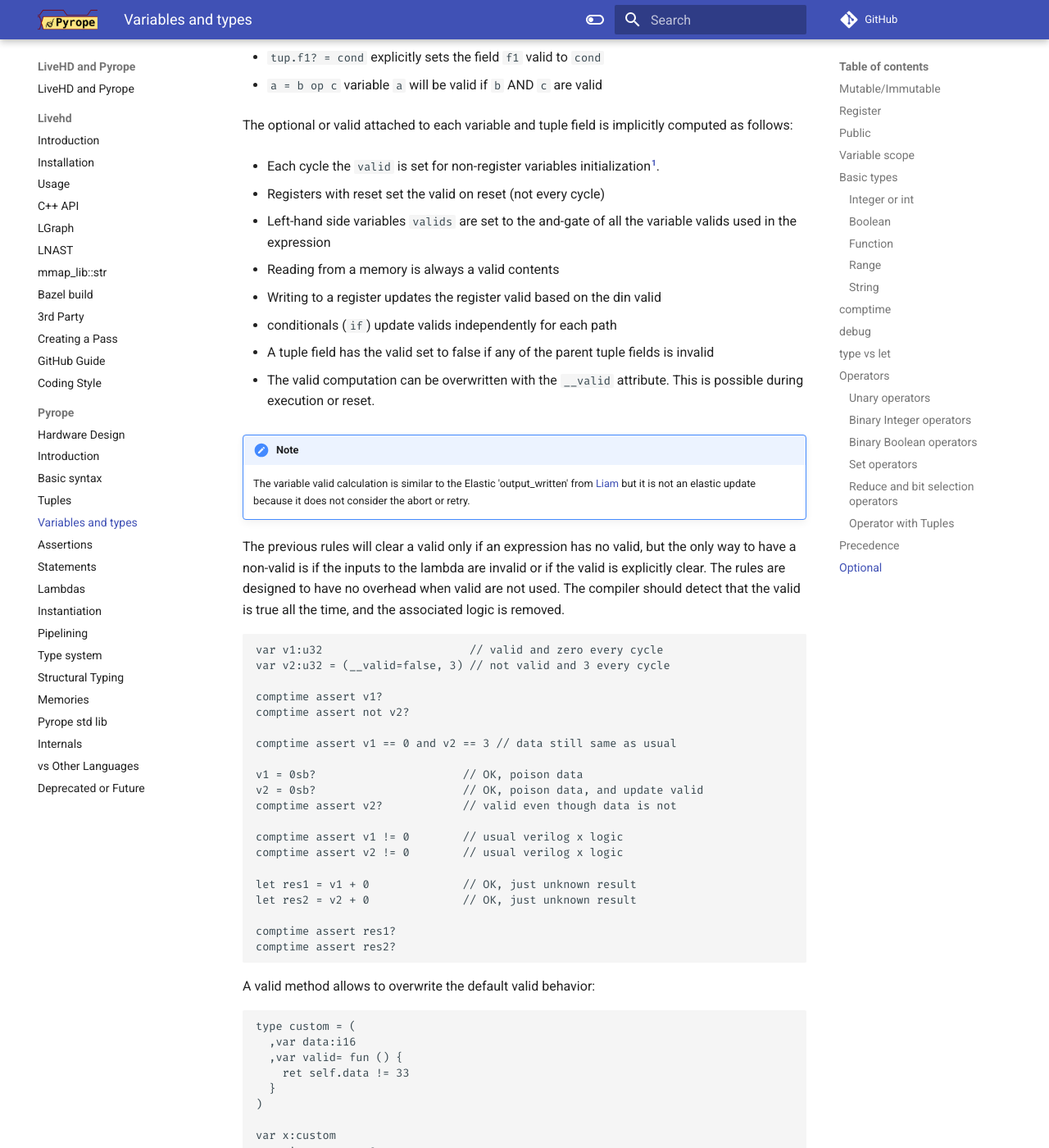
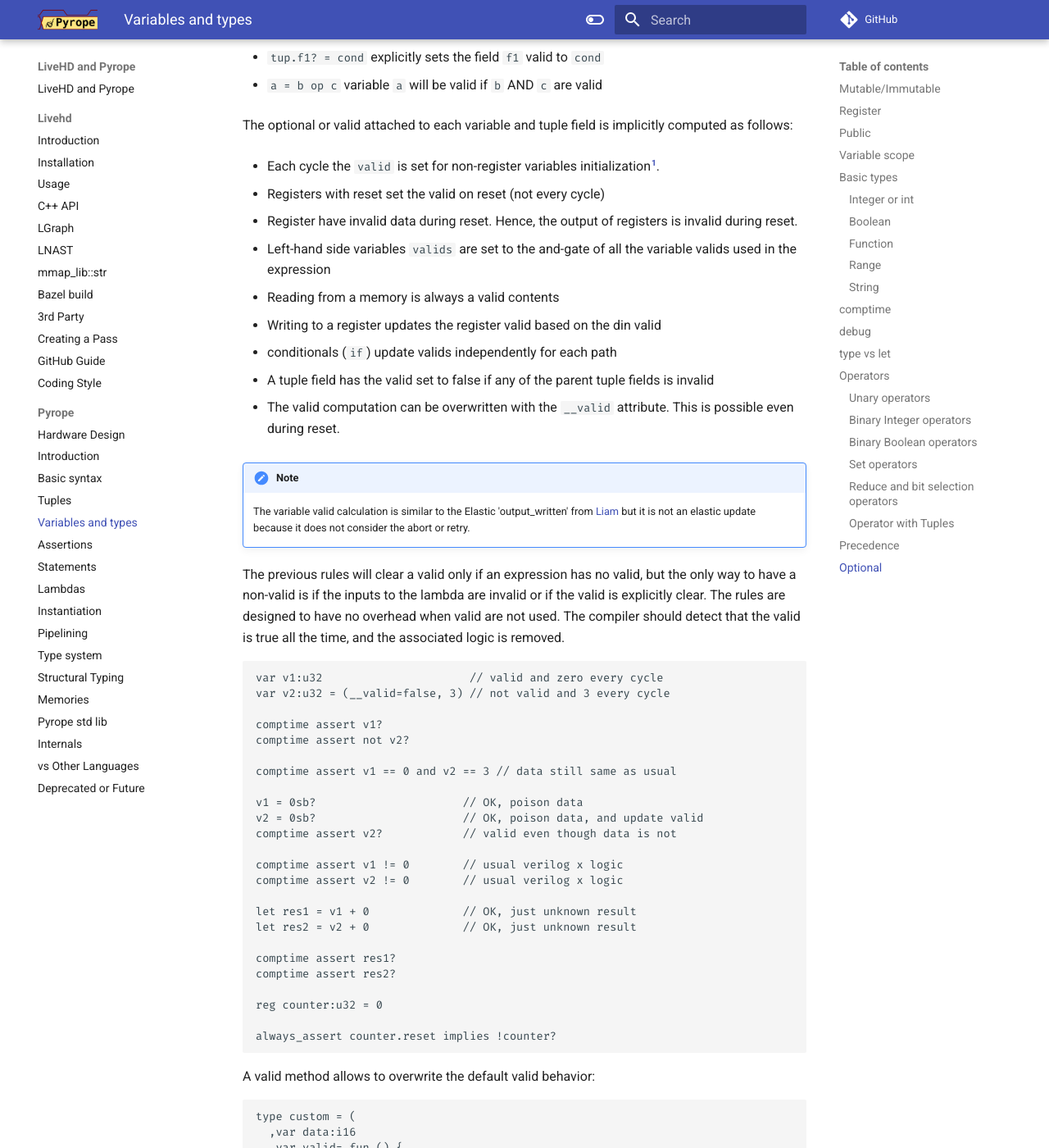
Before and after one commit to masc-ucsc/docs, an MkDocs documentation site: the page built from docs/pyrope/04-variables.md, in a window 1280 px wide and 1400 px high, scrolled down 14294 px. Shown: the whole window at 82% size. Built offline with MkDocs 1.6.1 and Material for MkDocs 9.7.7, drawn with Linux system fonts in a browser that asks for light colours; comment, search, counter and statistics services are not loaded.

Commit message:
pass over intro

````diff
--- a/docs/pyrope/04-variables.md
+++ b/docs/pyrope/04-variables.md
@@ -754,6 +754,8 @@ computed as follows:
 
 * Registers with reset set the valid on reset (not every cycle)
 
+* Register have invalid data during reset. Hence, the output of registers is invalid during reset.
+
 * Left-hand side variables `valids` are set to the and-gate of all the variable
   valids used in the expression
 
@@ -767,7 +769,7 @@ computed as follows:
   invalid
 
 * The valid computation can be overwritten with the `__valid` attribute. This
-  is possible during execution or reset.
+  is possible even during reset.
 
 
 [^clear]: Non-register variables are initialized to zero each cycle too, the
@@ -808,6 +810,10 @@ let res2 = v2 + 0              // OK, just unknown result
 
 comptime assert res1?
 comptime assert res2?
+
+reg counter:u32 = 0
+
+always_assert counter.reset implies !counter?
 ```
 
 A valid method allows to overwrite the default valid behavior:
````
Also changed, not shown: docs/pyrope/03-bundle.md (+4 -0 lines), docs/pyrope/06-functions.md (+5 -4 lines), docs/pyrope/06b-instantiation.md (+2 -2 lines), docs/pyrope/00-hwdesign.md (line endings or trailing spaces).
